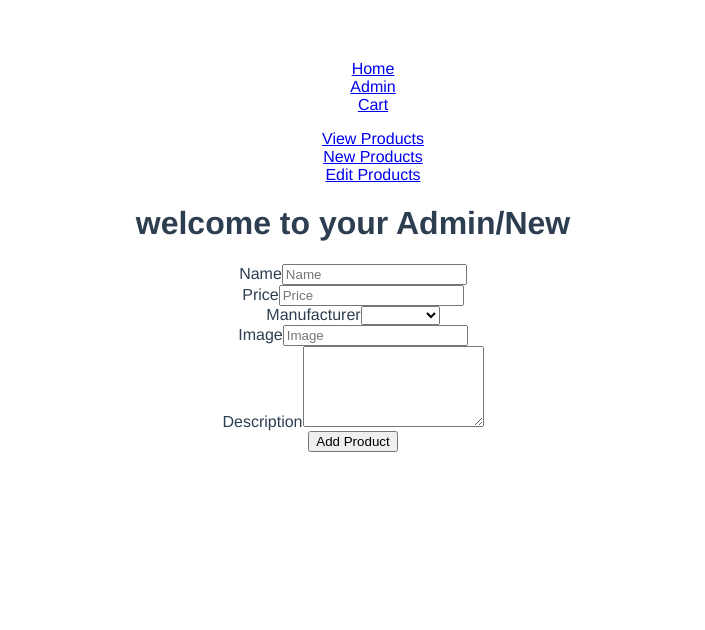
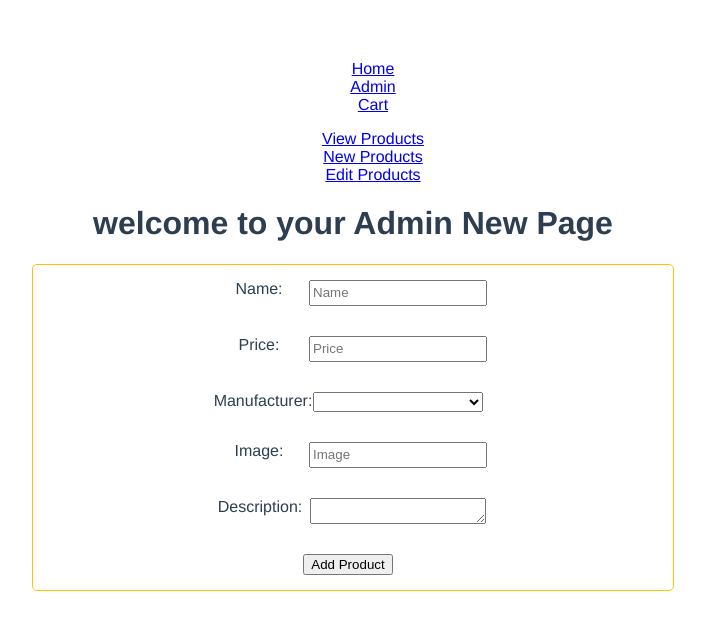
Before and after one commit to xiaoguiking/VueCode, a Vue app in the folder vue-shopping-online/: page /#/admin/new in a window 1280 px wide. Shown: the top 630 px of the page, without its empty margins (287-992 px from the left). Built offline with nearby package versions, Linux system fonts and the light colour scheme.

Commit message:
五 UI(2)

```diff
--- a/vue-shopping-online/src/components/Home.vue
+++ b/vue-shopping-online/src/components/Home.vue
@@ -10,7 +10,7 @@ export default {
   name: 'Home',
   data () {
     return {
-      msg: 'Welcome to Home.vue'
+      msg: 'Welcome to Home Page'
     }
   }
 }
--- a/vue-shopping-online/src/components/products/ProductForm.vue
+++ b/vue-shopping-online/src/components/products/ProductForm.vue
@@ -3,7 +3,7 @@
     <form @submit.prevent="saveProduct">
       <div class="col-lg-5 col-md-5 col-sm-12 col-xs-12">
         <div class="form-group">
-          <label for="">Name</label>
+          <label for="">Name: </label>
           <input
             type="text"
             placeholder="Name"
@@ -13,7 +13,7 @@
           />
         </div>
         <div class="form-group">
-          <label for="">Price</label>
+          <label for="">Price: </label>
           <input
             type="number"
             placeholder="Price"
@@ -23,7 +23,7 @@
           />
         </div>
         <div class="form-group">
-          <label>Manufacturer</label>
+          <label>Manufacturer: </label>
           <select
             type="text"
             name="manufacturer"
@@ -46,7 +46,7 @@
       </div>
       <div class="col-lg-4 col-md-4 col-sm-12 col-xs-12">
         <div class="form-group">
-          <label for="">Image</label>
+          <label for="">Image: </label>
           <input
             type="text"
             name="Image"
@@ -56,7 +56,7 @@
           />
         </div>
         <div class="form-group">
-          <label for="">Description</label>
+          <label for="">Description: </label>
           <textarea
             name="description"
             rows="5"
@@ -88,4 +88,29 @@ export default {
 }
 </script>
 
-<style lang="less" scoped></style>
+<style lang="less" scoped>
+.productInfo {
+  width: 50vw;
+  height: 100%;
+  margin: 0 auto;
+  border: 1px solid rgb(255, 196, 0);
+  border-radius: 5px;
+
+  .form-group {
+    width: 600px;
+    padding: 15px;
+    display: flex;
+    justify-content: center;
+
+    label {
+      width: 100px;
+      height: 20px;
+    }
+    input, select, textarea {
+      width: 170px;
+      height: 20px;
+    }
+  }
+}
+
+</style>
--- a/vue-shopping-online/src/views/admin/New.vue
+++ b/vue-shopping-online/src/views/admin/New.vue
@@ -13,7 +13,7 @@
 </template>
 
 <script>
-import ProductForm from '../../components/products/ProductForm'
+import ProductForm from '@/components/products/ProductForm'
 export default {
   components: {
     'product-form': ProductForm
@@ -21,7 +21,7 @@ export default {
   new: 'Admin',
   data () {
     return {
-      msg: 'welcome to your Admin/New',
+      msg: 'welcome to your Admin New Page',
       model: {},
       manufacturers: [
         {
--- a/vue-shopping-online/src/views/admin/Products.vue
+++ b/vue-shopping-online/src/views/admin/Products.vue
@@ -17,7 +17,7 @@ export default {
   new: 'Admin',
   data () {
     return {
-      msg: 'This is Admin'
+      msg: 'welcome to your Admin Products Page'
     }
   },
   // 计算属性
```
Also changed, not shown: vue-shopping-online/src/components/products/ProductButton.vue (+15 -15 lines), vue-shopping-online/src/components/products/ProductItem.vue (+5 -5 lines).
